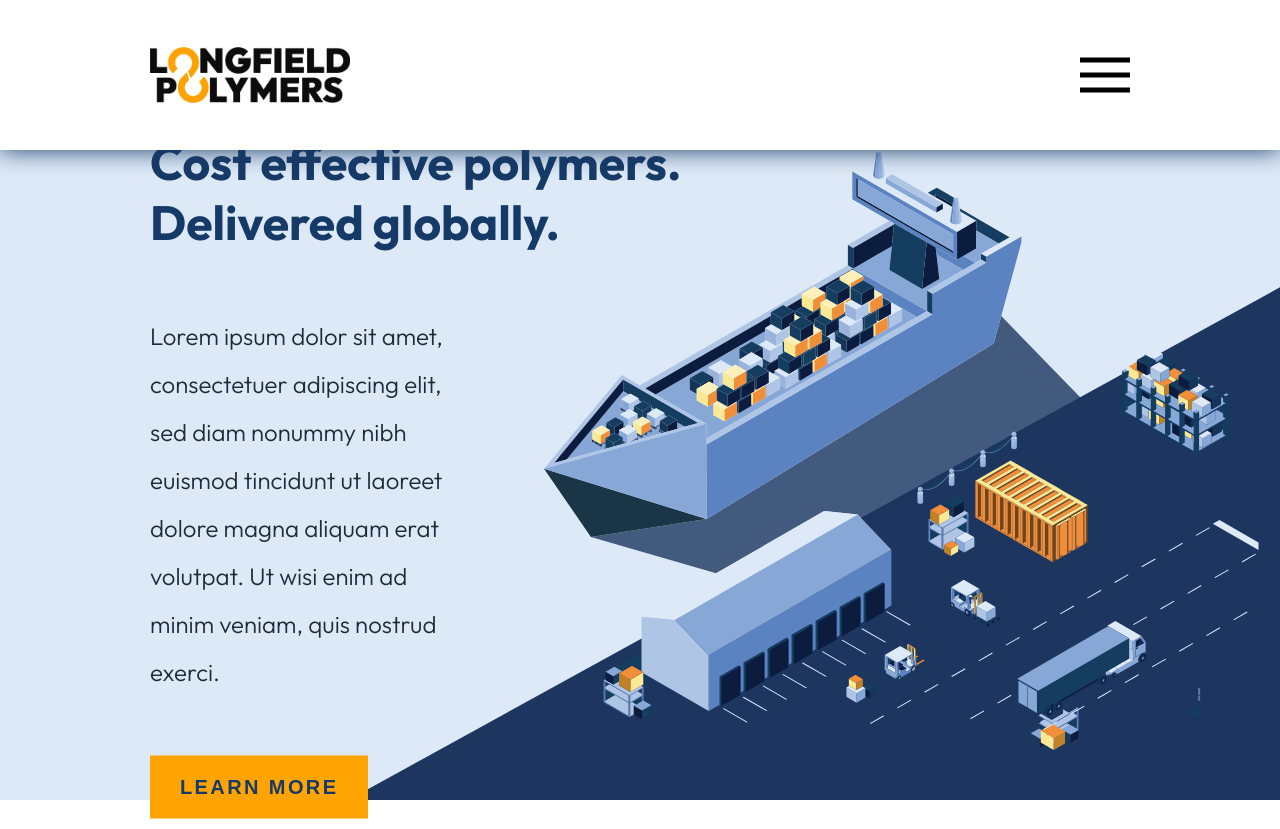
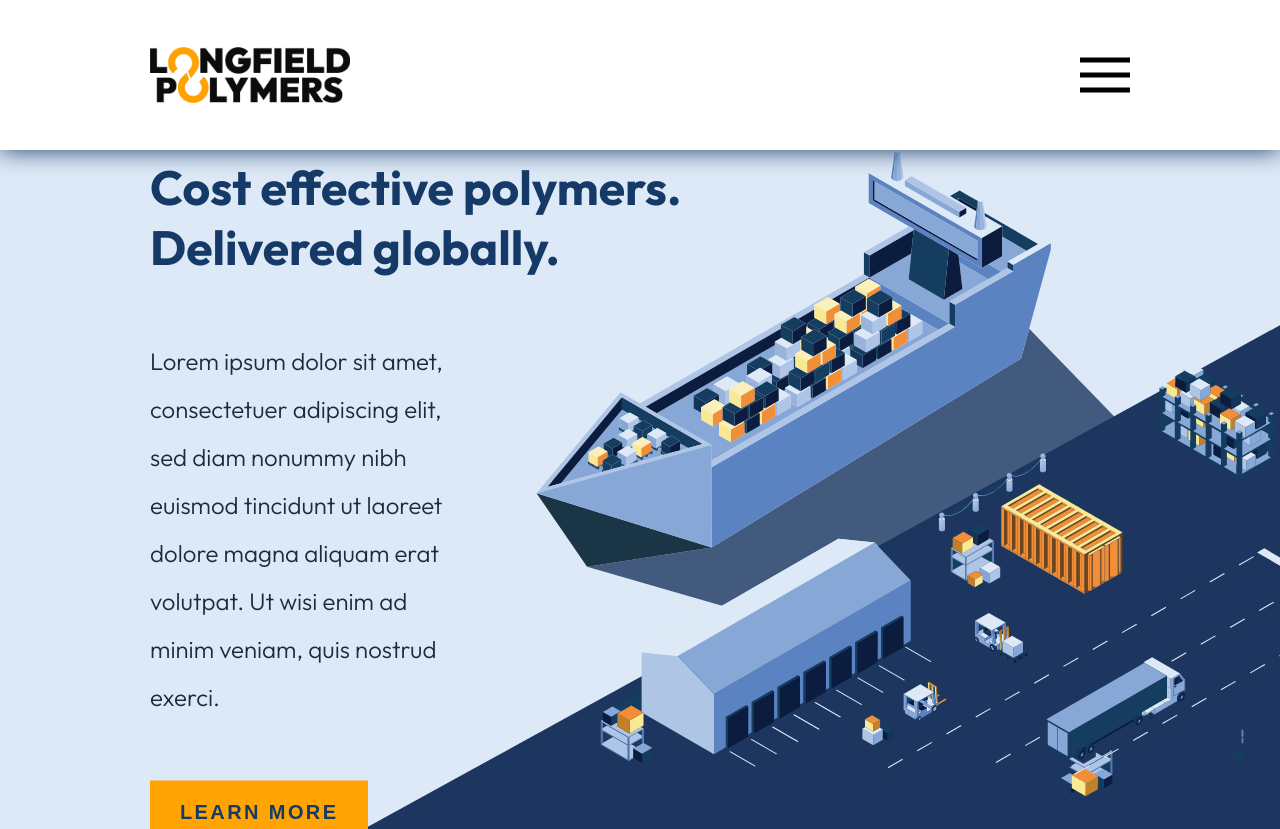
Before and after one commit to camcgreen/longfield, a Next.js app: page / in a window 1280 px wide. Shown: the top 829 px of the page. Built offline with nearby package versions, Linux system fonts and the light colour scheme.

Commit message:
give hero min-height

```diff
--- a/styles/Hero.module.css
+++ b/styles/Hero.module.css
@@ -2,6 +2,7 @@
   position: relative;
   width: 100%;
   height: calc(100vh - 150px);
+  min-height: 700px;
   background-color: var(--colBg);
 }
 
```
